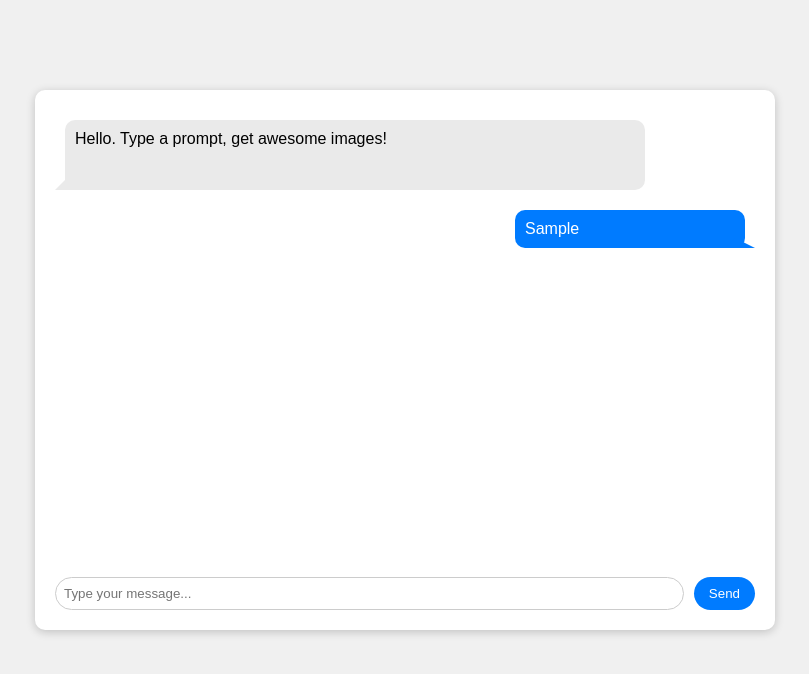
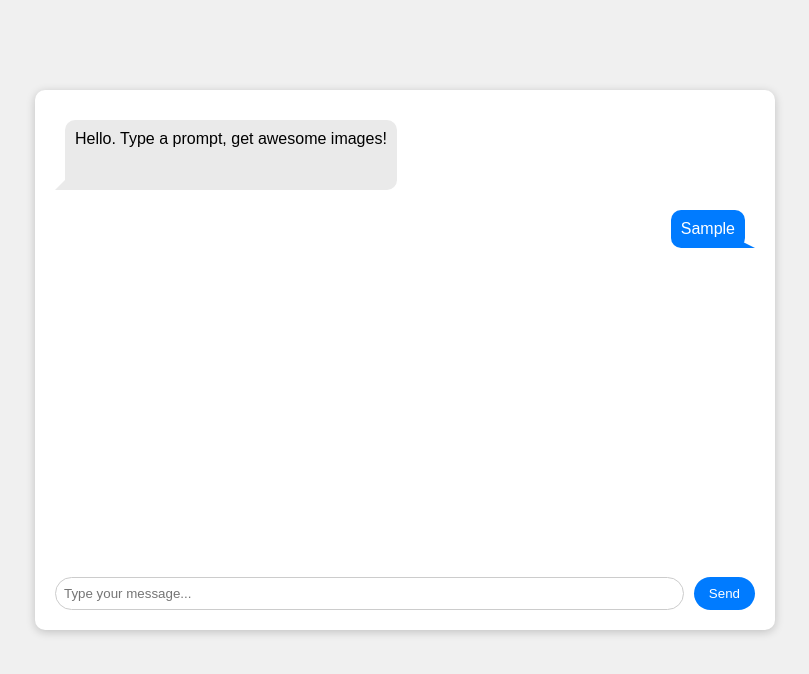
Before and after one commit to shamilmusaev/Image-generator-, a website built with Vite: page index.html in a window 1280 px wide. Both pictures are taken after typing "Sample" into the empty fields and a click on the button "Send". Shown: the whole page, without its empty margins (235-1044 px from the left). Built offline with nearby package versions, Linux system fonts and the light colour scheme; no server answers.

Commit message:
added more fixes

```diff
--- a/index.html
+++ b/index.html
@@ -10,7 +10,7 @@
     <div class="imessage-container">
       <div class="messages">
 
-        <div class="other-message">
+        <div class="other-message appear">
           Hello. Type a prompt, get awesome images!
         </div>
         <!-- <div class="message user-message">
--- a/style.css
+++ b/style.css
@@ -23,23 +23,57 @@ body {
 }
 
 .messages {
-  flex-grow: 1;
-  overflow-y: scroll;
-  padding: 10px 0;
+
+     flex-grow: 1;
+     overflow-y: scroll;
+     padding: 10px 0;
+     display: flex;
+     flex-direction: column;
 }
 
 .message {
   padding: 10px;
   border-radius: 10px;
   margin-bottom: 10px;
+
+  opacity: 0; /* Начальная прозрачность, чтобы скрыть сообщение */
+  transform: translateY(10px); /* Начальное положение для анимации */
+  animation: appearAnimation 1s forwards; /* Применяем анимацию при появлении */
+}
+
+@keyframes appearAnimation {
+  from {
+    opacity: 0;
+    transform: translateY(10px);
+  }
+  to {
+    opacity: 1;
+    transform: translateY(0);
+  }
+}
+
+.appear {
+  opacity: 0;
+  transform: translateX(-10px);
+  animation: appearAnimation 2s ease-out forwards;
+}
+
+@keyframes appearAnimation {
+  from {
+    opacity: 0;
+    transform: translateX(-50px);
+  }
+  to {
+    opacity: 1;
+    transform: translateX(0);
+  }
 }
 
 
 .user-message {
   background-color: #007BFF;
   color: white;
-  float: right;
-  min-width: 30%;
+  align-self: flex-end;
   padding: 10px;
   border-radius: 10px;
   margin-right: 10px;
@@ -64,7 +98,7 @@ body {
 .other-message {
   background-color: #EAEAEA;
   min-height: 50px;
-  width: 80%;
+  align-self: flex-start;
   margin-left: 10px;
   padding: 10px;
   border-radius: 10px;
@@ -87,8 +121,8 @@ body {
 
 .img_container {
   background-color: #EAEAEA;
-  min-height: 50px;
-  width: 80%;
+  height: 300px;
+  width: 300px;
   margin-left: 10px;
   padding: 10px;
   border-radius: 10px;
```
